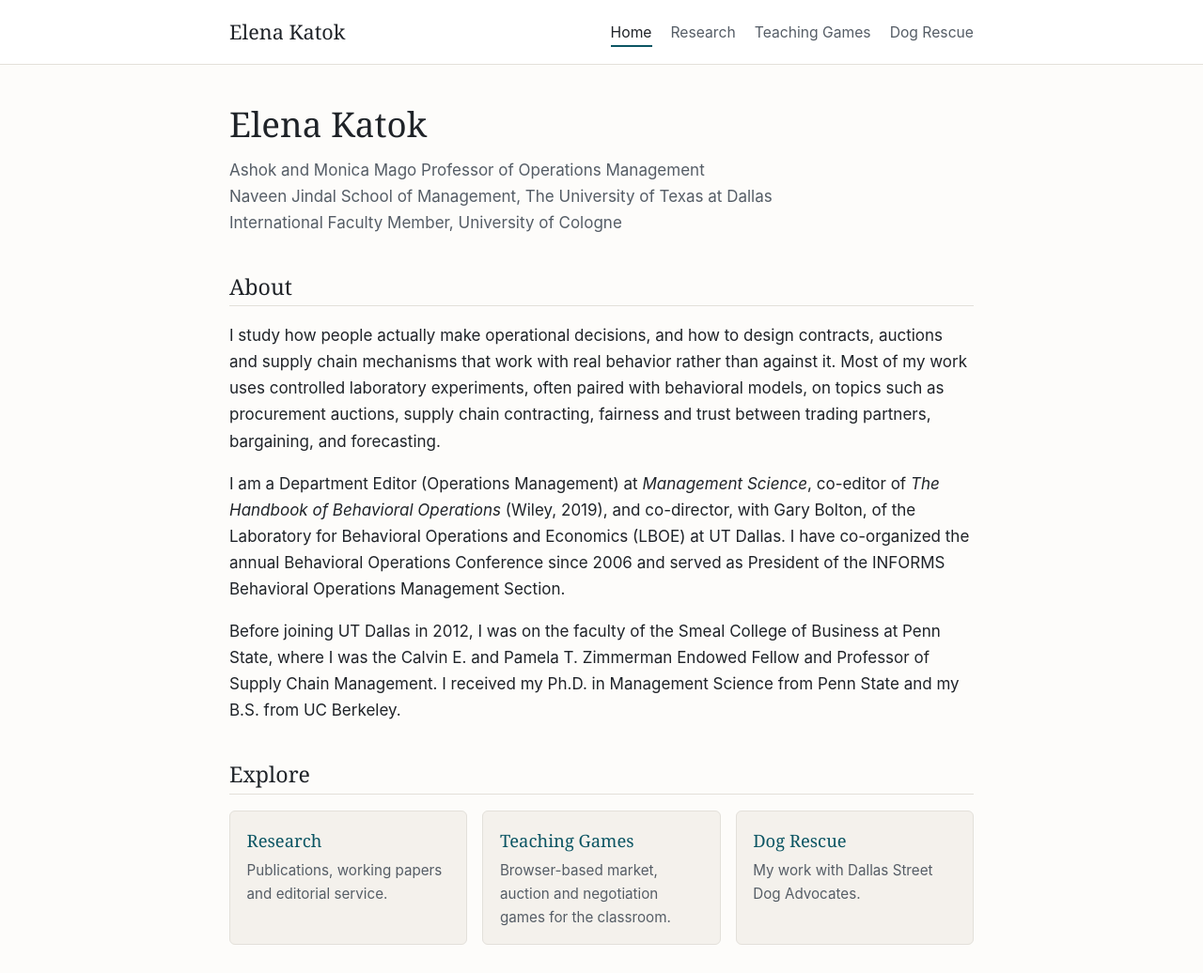
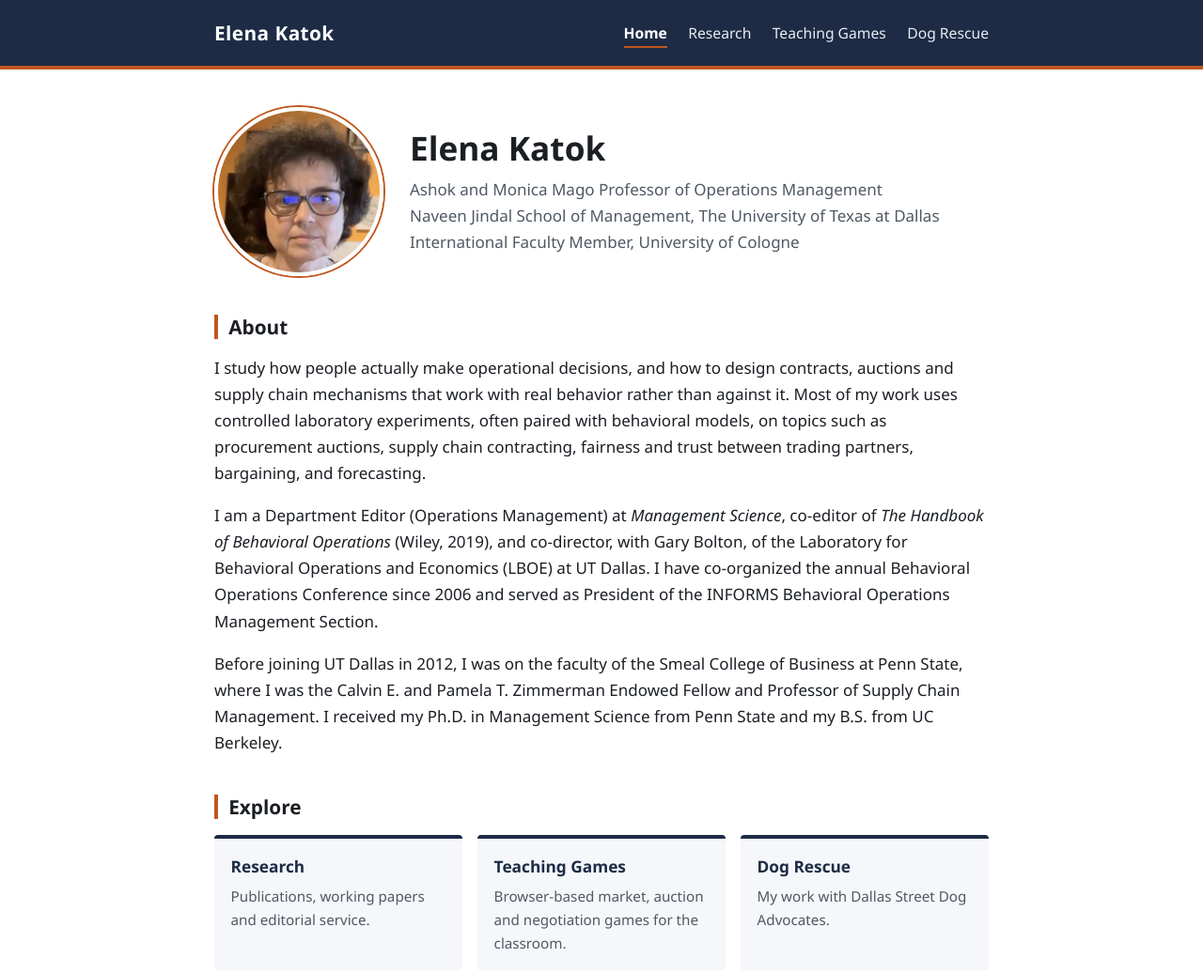
Before and after one commit to elenakatok/elenakatok.github.io, a plain HTML site: page index.html in a window 1280 px wide. Shown: the top 1036 px of the page at 94% size. Drawn offline with Linux system fonts and the light colour scheme.

Commit message:
New visual design, photos, Saving Lives paper, POM publication
Co-Authored-By: Claude Opus 5.5 <noreply@anthropic.com>
Claude-Session: https://claude.ai/code/session_01Hx5fsZamyrFfrwx63zEsR6

```diff
--- a/index.html
+++ b/index.html
@@ -24,10 +24,13 @@
   </header>
   <main id="main" class="wrap">
     <section class="intro">
+      <img class="headshot" src="images/elena-katok.jpg" width="240" height="240" alt="Portrait of Elena Katok">
+      <div>
       <h1>Elena Katok</h1>
       <p class="role">Ashok and Monica Mago Professor of Operations Management<br>
       Naveen Jindal School of Management, The University of Texas at Dallas<br>
       International Faculty Member, University of Cologne</p>
+      </div>
     </section>
 
     <section aria-labelledby="about">
--- a/style.css
+++ b/style.css
@@ -1,35 +1,35 @@
 :root {
-  --ink: #1f2328;
-  --muted: #555d66;
-  --bg: #fdfcfa;
-  --rule: #e3e0da;
-  --accent: #0b5563;
-  --accent-dark: #083f4a;
-  --card: #f4f1ec;
-  --serif: Georgia, "Iowan Old Style", "Times New Roman", serif;
-  --sans: -apple-system, BlinkMacSystemFont, "Segoe UI", Roboto, "Helvetica Neue", Arial, sans-serif;
+  --ink: #1b1f24;
+  --muted: #4f5964;
+  --bg: #ffffff;
+  --band: #1d2b45;       /* navy header/footer */
+  --band-text: #e9edf3;
+  --accent: #c0561e;     /* warm orange: rules, bars, highlights */
+  --link: #1a5a96;
+  --link-hover: #123f6b;
+  --rule: #e2e6eb;
+  --soft: #f5f7fa;
+  --font: "Avenir Next", Avenir, "Segoe UI", -apple-system, BlinkMacSystemFont, Roboto, "Helvetica Neue", Arial, sans-serif;
 }
 
 * { box-sizing: border-box; }
-
-html { font-size: 100%; }
 
 body {
   margin: 0;
   background: var(--bg);
   color: var(--ink);
-  font-family: var(--sans);
+  font-family: var(--font);
   font-size: 1.0625rem;
   line-height: 1.65;
 }
 
 .wrap {
-  max-width: 52rem;
+  max-width: 54rem;
   margin: 0 auto;
   padding: 0 1.25rem;
 }
 
-/* Skip link: visible when focused */
+/* Skip link */
 .skip {
   position: absolute;
   left: -999px;
@@ -41,17 +41,18 @@ body {
 }
 .skip:focus { left: 0.5rem; top: 0.5rem; }
 
-a { color: var(--accent); text-underline-offset: 0.15em; }
-a:hover { color: var(--accent-dark); }
-a:focus-visible, .cards a:focus-visible {
-  outline: 3px solid #e0a100;
+a { color: var(--link); text-underline-offset: 0.15em; }
+a:hover { color: var(--link-hover); }
+a:focus-visible {
+  outline: 3px solid #f2b134;
   outline-offset: 2px;
 }
 
-/* Header */
+/* Header band */
 .site-header {
-  border-bottom: 1px solid var(--rule);
-  background: #fff;
+  background: var(--band);
+  color: var(--band-text);
+  border-bottom: 4px solid var(--accent);
 }
 .site-header .wrap {
   display: flex;
@@ -59,59 +60,92 @@ a:focus-visible, .cards a:focus-visible {
   align-items: center;
   justify-content: space-between;
   gap: 0.5rem 1.5rem;
-  padding-top: 1rem;
-  padding-bottom: 1rem;
+  padding-top: 1.1rem;
+  padding-bottom: 1.1rem;
 }
 .site-name {
-  font-family: var(--serif);
-  font-size: 1.35rem;
-  color: var(--ink);
+  color: #fff;
+  font-weight: 700;
+  font-size: 1.3rem;
+  letter-spacing: 0.02em;
   text-decoration: none;
 }
+.site-name:hover { color: #fff; }
 .site-header nav ul {
   list-style: none;
   margin: 0;
   padding: 0;
   display: flex;
   flex-wrap: wrap;
-  gap: 0.25rem 1.25rem;
+  gap: 0.25rem 1.4rem;
 }
 .site-header nav a {
-  color: var(--muted);
+  color: var(--band-text);
   text-decoration: none;
   font-size: 0.98rem;
-  padding: 0.25rem 0;
+  padding: 0.2rem 0;
   border-bottom: 2px solid transparent;
 }
-.site-header nav a:hover { color: var(--ink); }
+.site-header nav a:hover { color: #fff; border-bottom-color: #8fa0bb; }
 .site-header nav a[aria-current="page"] {
-  color: var(--ink);
+  color: #fff;
+  font-weight: 600;
   border-bottom-color: var(--accent);
 }
 
 /* Main */
-main.wrap { padding-top: 2.5rem; padding-bottom: 3rem; }
+main.wrap { padding-top: 2.5rem; padding-bottom: 3.5rem; }
 
-h1, h2 {
-  font-family: var(--serif);
-  font-weight: normal;
-  line-height: 1.25;
-}
-h1 { font-size: 2.3rem; margin: 0 0 0.75rem; }
+h1, h2 { line-height: 1.25; color: var(--ink); }
+h1 { font-size: 2.2rem; font-weight: 700; margin: 0 0 0.6rem; }
 h2 {
-  font-size: 1.45rem;
-  margin: 2.5rem 0 0.75rem;
-  padding-bottom: 0.35rem;
-  border-bottom: 1px solid var(--rule);
+  font-size: 1.3rem;
+  font-weight: 700;
+  margin: 2.6rem 0 0.8rem;
+  padding-left: 0.7rem;
+  border-left: 4px solid var(--accent);
 }
 
-.role { color: var(--muted); margin-top: 0; }
+.role { color: var(--muted); margin: 0; }
 .lede { font-size: 1.15rem; color: var(--muted); }
+
+/* Home intro with headshot */
+.intro {
+  display: flex;
+  align-items: center;
+  gap: 1.75rem;
+  flex-wrap: wrap;
+}
+.headshot {
+  width: 180px;
+  height: 180px;
+  border-radius: 50%;
+  object-fit: cover;
+  border: 4px solid #fff;
+  box-shadow: 0 0 0 2px var(--accent);
+}
+
+/* Photos */
+.photo { margin: 1.75rem 0; }
+.photo img {
+  width: 100%;
+  height: auto;
+  border-radius: 6px;
+  display: block;
+}
+.photo figcaption {
+  font-size: 0.9rem;
+  color: var(--muted);
+  margin-top: 0.4rem;
+}
 
 /* On-page contents */
 .toc ul {
   list-style: none;
-  padding: 0;
+  padding: 0.6rem 0.9rem;
+  margin: 1.25rem 0 0;
+  background: var(--soft);
+  border-radius: 6px;
   display: flex;
   flex-wrap: wrap;
   gap: 0.25rem 1.25rem;
@@ -119,8 +153,9 @@ h2 {
 }
 
 /* Publication lists */
-.pubs { padding-left: 1.5rem; }
-.pubs li { margin-bottom: 0.7rem; }
+.pubs { padding-left: 1.6rem; }
+.pubs li { margin-bottom: 0.75rem; }
+.pubs li::marker { color: var(--muted); }
 .pubs a { word-break: break-word; }
 
 .links { padding-left: 1.25rem; }
@@ -137,31 +172,34 @@ h2 {
   display: block;
   height: 100%;
   padding: 1rem 1.1rem;
-  background: var(--card);
-  border: 1px solid var(--rule);
-  border-radius: 6px;
+  background: var(--soft);
+  border-top: 4px solid var(--band);
+  border-radius: 4px;
   text-decoration: none;
   color: var(--ink);
+  transition: border-color 0.15s;
 }
-.cards a:hover { border-color: var(--accent); }
+.cards a:hover { border-top-color: var(--accent); }
 .card-title {
   display: block;
-  font-family: var(--serif);
-  font-size: 1.15rem;
-  color: var(--accent);
+  font-weight: 700;
+  font-size: 1.08rem;
+  color: var(--band);
   margin-bottom: 0.25rem;
 }
 .card-text { display: block; color: var(--muted); font-size: 0.95rem; }
 
-/* Footer */
+/* Footer band */
 .site-footer {
-  border-top: 1px solid var(--rule);
-  color: var(--muted);
+  background: var(--band);
+  color: var(--band-text);
   font-size: 0.9rem;
 }
-.site-footer .wrap { padding-top: 1rem; padding-bottom: 1.5rem; }
+.site-footer a { color: #fff; }
+.site-footer .wrap { padding-top: 1.1rem; padding-bottom: 1.4rem; }
 
 @media (max-width: 34rem) {
-  h1 { font-size: 1.9rem; }
+  h1 { font-size: 1.85rem; }
   main.wrap { padding-top: 1.75rem; }
+  .headshot { width: 140px; height: 140px; }
 }
```
Also changed, not shown: dogs.html (+6 -1 lines), games.html (+0 -1 lines), research.html (+2 -2 lines), images/elena-katok.jpg (added), images/elena-with-dogs.jpg (added).
